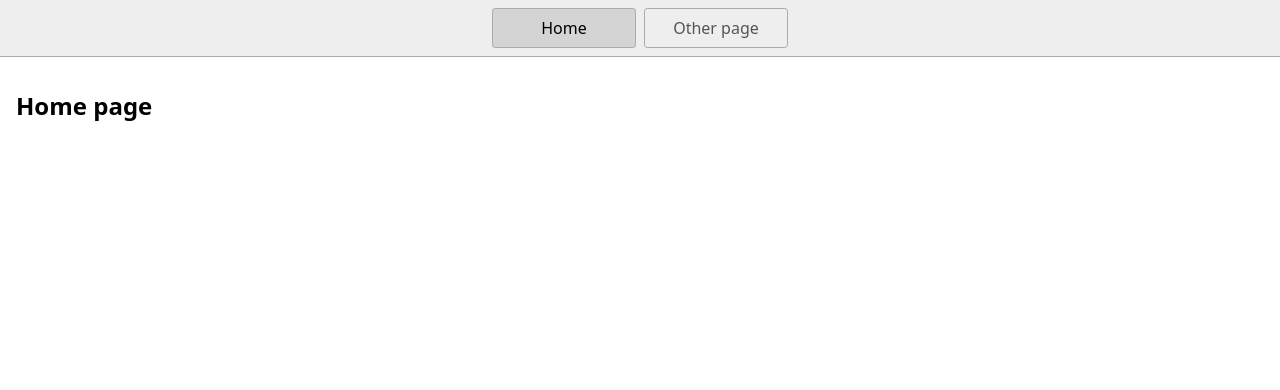
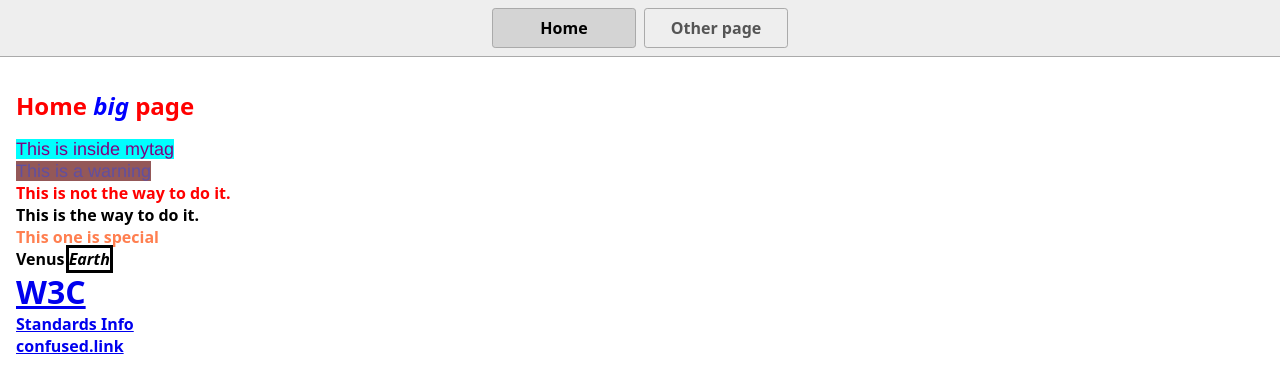
Before and after one commit to eross/static_html, a plain HTML site: page index.html in a window 1280 px wide. Drawn offline with Linux system fonts and the light colour scheme.

Commit message:
more css examples

```diff
--- /dev/null
+++ b/custom.css
@@ -0,0 +1,39 @@
+h1 {
+  display: block;
+  color: red;
+}
+
+em {
+  display: inline;
+  color: blue;
+}
+
+mytag {
+  color: purple;
+  font: 18px Helvetica;
+  background: aqua;
+}
+
+mytag.warning {
+  color: rgb(97, 79, 160);
+  background: rgb(148, 88, 88);
+}
+
+.warning {
+  color: red;
+}
+
+* {
+  font-weight: bold;
+}
+
+#special {
+  color: coral;
+}
+
+pml-planet[moons] {
+  outline: 3px solid;
+  font-style: italic;
+}
+
+a[href="https://www.w3.org/"][title="W3C Home"] {font-size: 200%;}
--- a/index.html
+++ b/index.html
@@ -9,6 +9,7 @@
       Remove all code in `styles.css`!
     -->
     <link rel="stylesheet" href="styles.css" />
+    <link rel="stylesheet" href="custom.css" />
     <script type="module" src="script.js"></script>
   </head>
   <body>
@@ -17,7 +18,22 @@
       <a href="/page2.html">Other page</a>
     </nav>
     <main>
-      <h1>Home page</h1>
+      <h1>Home <em>big</em> page</h1>
+      <mytag>This is inside mytag</mytag><br />
+      <mytag class="warning">This is a warning</mytag>
+      <div class="warning">This is not the way to do it.</div>
+      <div>This is the way to do it.</div>
+      <div id="special">This one is special</div>
+
+      <pml-planet>Venus</pml-planet>
+      <pml-planet moons="1">Earth</pml-planet>
+      <div>
+      <a href="https://www.w3.org/" title="W3C Home">W3C</a><br />
+      <a href="https://developer.mozilla.org" title="Mozilla Developer Network"
+        >Standards Info</a
+      ><br />
+      <a href="http://www.example.org/" title="W3C Home">confused.link</a>
+      </div>
     </main>
   </body>
 </html>
```
